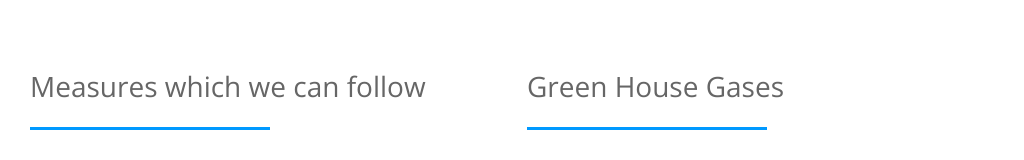
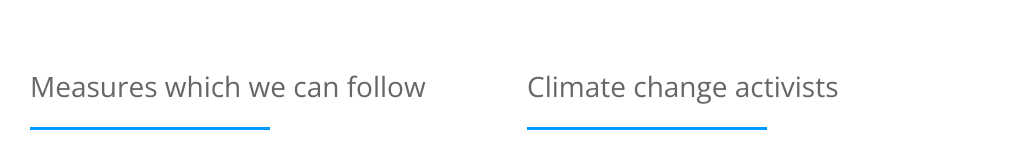
Before and after one commit to Aditya190600/carbon-footprinting, an Electron app: page contact.html in a window 1024 px wide. Shown: the part 725-885 px from the top of the page. Drawn offline with nearby package versions, Linux system fonts and the light colour scheme.

Commit message:
Update contact.html

```diff
--- a/contact.html
+++ b/contact.html
@@ -95,7 +95,7 @@ Fast fashion is hugely harmful to the planet. Aside from the production process
                 </div>
             </section>
             <section class="col-lg-6">
-                <h3 class="tm-title-gray mb-4">Green House Gases</h3>
+                <h3 class="tm-title-gray mb-4">Climate change activists</h3>
                 <hr class="mb-5 tm-hr">
                 <div class="tm-strategy-box mb-5">
                     <img src="https://thumbor.forbes.com/thumbor/fit-in/416x416/filters%3Aformat%28jpg%29/https%3A%2F%2Fspecials-images.forbesimg.com%2Fimageserve%2F5e6e696937d0440006bc7c4c%2F0x0.jpg%3Fbackground%3D000000%26cropX1%3D0%26cropX2%3D3430%26cropY1%3D103%26cropY2%3D3535" alt="Image" class="img-fluid tm-strategy-img" height="200" width="200">
```
